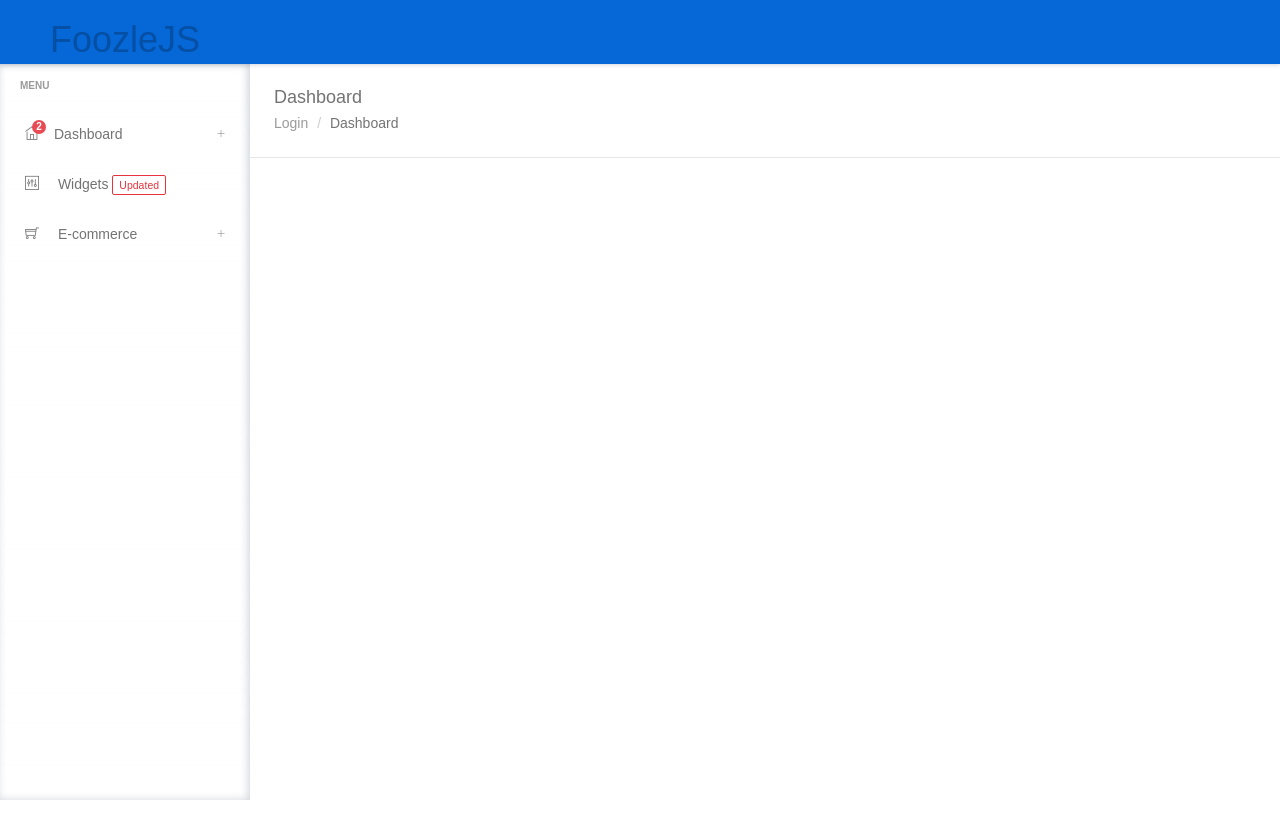
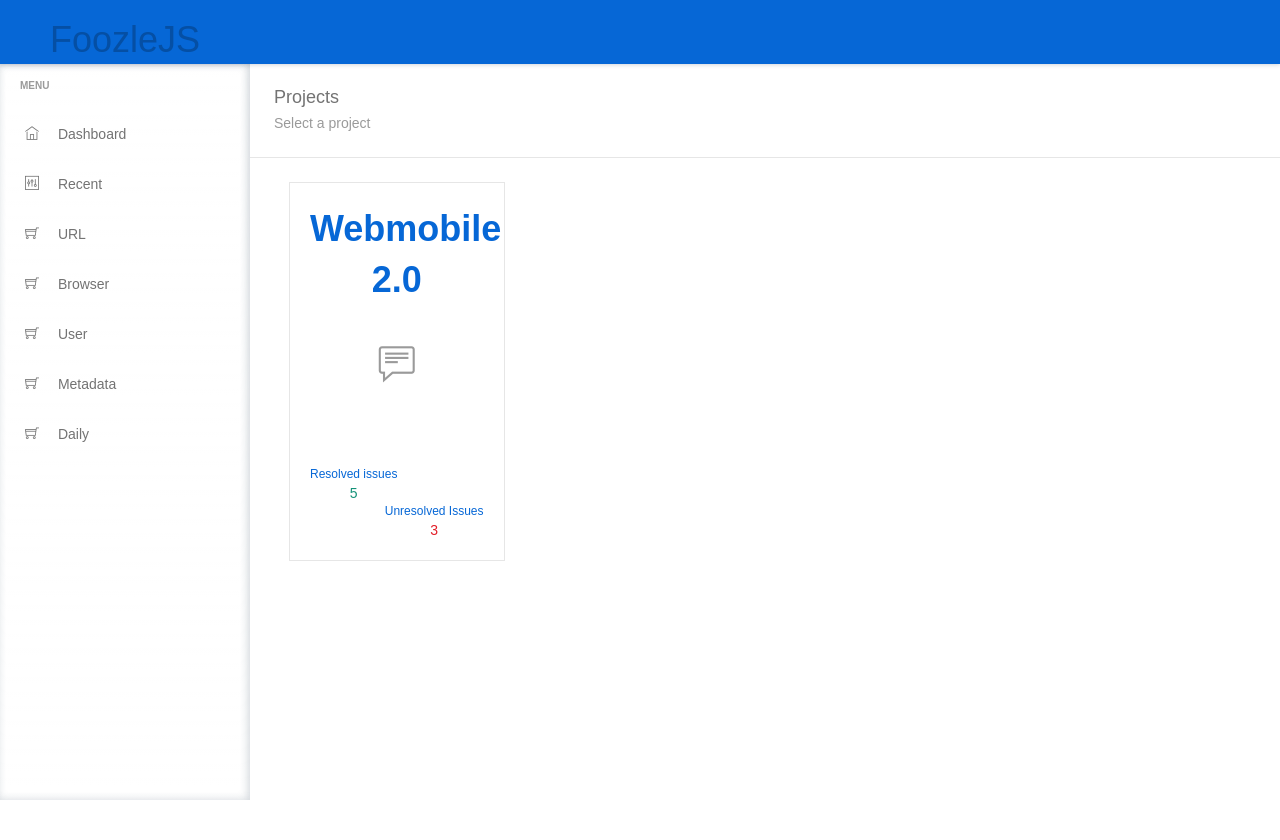
Before and after one commit to jojo5716/foozlejs-front-django, a Django app: page / in a window 1280 px wide. Shown: the top 840 px of the page. Run offline with Django 3.2, Linux system fonts and the light colour scheme; some libraries are stand-ins or nearby versions; some web fonts are replaced.

Commit message:
Dashboard project

```diff
--- a/foozleFront/apps/dashboard/views.py
+++ b/foozleFront/apps/dashboard/views.py
@@ -3,3 +3,8 @@ from django.views.generic import TemplateView
 
 class Home(TemplateView):
     template_name = 'dashboard/home.html'
+
+    def get_context_data(self, **kwargs):
+        context = super(Home, self).get_context_data()
+        context['id_test'] = 1
+        return context
--- a/foozleFront/apps/project/urls.py
+++ b/foozleFront/apps/project/urls.py
@@ -0,0 +1,6 @@
+from django.conf.urls import url
+from .views import HomeProject
+
+urlpatterns = [
+    url(r'^project/(?P<id_test>[0-9]+)/$', HomeProject.as_view(), name="project_home"),
+]
--- a/foozleFront/apps/project/views.py
+++ b/foozleFront/apps/project/views.py
@@ -0,0 +1,5 @@
+from django.views.generic import TemplateView
+
+
+class HomeProject(TemplateView):
+    template_name = 'project/dashboard.html'
--- a/foozleFront/templates/base.html
+++ b/foozleFront/templates/base.html
@@ -59,25 +59,48 @@
                         <ul class="list-unstyled navigation mb-0">
                             <li class="sidebar-category">Menu</li>
 
-                            <li class="panel"><a role="button" data-toggle="collapse" data-parent=".navigation" href="#collapse1" aria-expanded="false" aria-controls="collapse1" class="bubble collapsed"><i class="ti-home"></i><span class="sidebar-title">Dashboard</span><span class="badge bg-danger">2</span></a>
-                                <ul id="collapse1" class="list-unstyled collapse">
-                                    <li><a href="index.html">Dashboard v1</a></li>
-                                    <li><a href="index-v2.html">Dashboard v2</a></li>
-                                </ul>
+                            <li class="panel">
+                                <a href="#" class="bubble collapsed">
+                                    <i class="ti-home"></i>
+                                    <span class="sidebar-title">Dashboard</span>
+                                </a>
                             </li>
 
                             <li class="panel">
                                 <a href="widgets.html">
                                     <i class="ti-panel"></i>
-                                    <span class="sidebar-title">Widgets </span>
-                                    <span class="label label-outline label-danger">Updated</span>
+                                    <span class="sidebar-title">Recent </span>
                                 </a>
                             </li>
 
                             <li class="panel">
-                                <a role="button" data-toggle="collapse" data-parent=".navigation" href="#collapse3" aria-expanded="false" aria-controls="collapse3" class="collapsed">
+                                <a href="#" class="collapsed">
                                     <i class="ti-shopping-cart"></i>
-                                    <span class="sidebar-title">E-commerce</span>
+                                    <span class="sidebar-title">URL</span>
+                                </a>
+                            </li>
+                            <li class="panel">
+                                <a href="#" class="collapsed">
+                                    <i class="ti-shopping-cart"></i>
+                                    <span class="sidebar-title">Browser</span>
+                                </a>
+                            </li>
+                            <li class="panel">
+                                <a href="#" class="collapsed">
+                                    <i class="ti-shopping-cart"></i>
+                                    <span class="sidebar-title">User</span>
+                                </a>
+                            </li>
+                            <li class="panel">
+                                <a href="#" class="collapsed">
+                                    <i class="ti-shopping-cart"></i>
+                                    <span class="sidebar-title">Metadata</span>
+                                </a>
+                            </li>
+                            <li class="panel">
+                                <a href="#" class="collapsed">
+                                    <i class="ti-shopping-cart"></i>
+                                    <span class="sidebar-title">Daily</span>
                                 </a>
                             </li>
                         </ul>
@@ -89,9 +112,11 @@
             <!-- Main Sidebar end-->
             <div class="page-container">
                 {% block breadcrumbs %} {% endblock breadcrumbs%}
-                <div class="page-content container-fluid"></div>
+                <div class="page-content container-fluid">
+                    {% block content %} {% endblock content %}
+                </div>
                 <div class="footer">
-                    2017 ©
+                    {% now 'Y' %} ©
                     <a href="#">FoozleJS</a> by
                     <a href="#" target="_blank">Jonathan Rodríguez.</a>
                 </div>
@@ -111,5 +136,6 @@
     <!-- Custom JS-->
     <script type="text/javascript" src="/static/js/libs/app.js"></script>
     <script type="text/javascript" src="/static/js/libs/demo.js"></script>
+    {% block extrajs %}{% endblock extrajs %}
 
 </body></html>
--- a/foozleFront/templates/dashboard/home.html
+++ b/foozleFront/templates/dashboard/home.html
@@ -4,12 +4,40 @@
 <div class="page-header clearfix">
     <div class="row">
         <div class="col-sm-6">
-            <h4 class="mt-0 mb-5">Dashboard</h4>
-            <ol class="breadcrumb mb-0">
-                <li><a href="#">Login</a></li>
-                <li class="active">Dashboard</li>
-            </ol>
+            <h4 class="mt-0 mb-5">Projects</h4>
+            <p class="text-muted mb-0">Select a project</p>
+            <!--<h4 class="mt-0 mb-5">Dashboard</h4>-->
+            <!--<ol class="breadcrumb mb-0">-->
+                <!--<li><a href="#">Login</a></li>-->
+                <!--<li class="active">Dashboard</li>-->
+            <!--</ol>-->
         </div>
     </div>
 </div>
 {% endblock breadcrumbs%}
+
+{% block content %}
+<div class="col-md-3 col-sm-6">
+    <div class="widget text-center">
+        <a href="{% url 'project_home' id_test %}">
+            <div class="widget-body">
+                <div class="fs-36 fw-600 mb-20 counter">Webmobile 2.0</div>
+                <div id="esp-comment" data-percent="75"  class="easy-pie-chart fs-36">
+                    <i class="ti-comment-alt text-muted"></i>
+                    <canvas height="140" width="140"></canvas>
+                </div>
+                <div class="clearfix mt-20">
+                    <div class="pull-left">
+                        <div class="fs-12">Resolved issues</div>
+                        <div class="text-success">5</div>
+                    </div>
+                    <div class="pull-right">
+                        <div class="fs-12">Unresolved Issues</div>
+                        <div class="text-danger">3</div>
+                    </div>
+                </div>
+            </div>
+        </a>
+    </div>
+</div>
+{% endblock content %}
--- a/foozleFront/urls.py
+++ b/foozleFront/urls.py
@@ -4,7 +4,8 @@ from django.contrib.staticfiles import views
 
 urlpatterns = [
     url(r'^admin/', admin.site.urls),
-    url(r'^', include('foozleFront.apps.dashboard.urls'))
+    url(r'^', include('foozleFront.apps.dashboard.urls')),
+    url(r'^project/', include('foozleFront.apps.project.urls'))
 ]
 
 urlpatterns += [
```
Also changed, not shown: foozleFront/templates/project/dashboard.html (added, +165 -0 lines), 2 other files.
